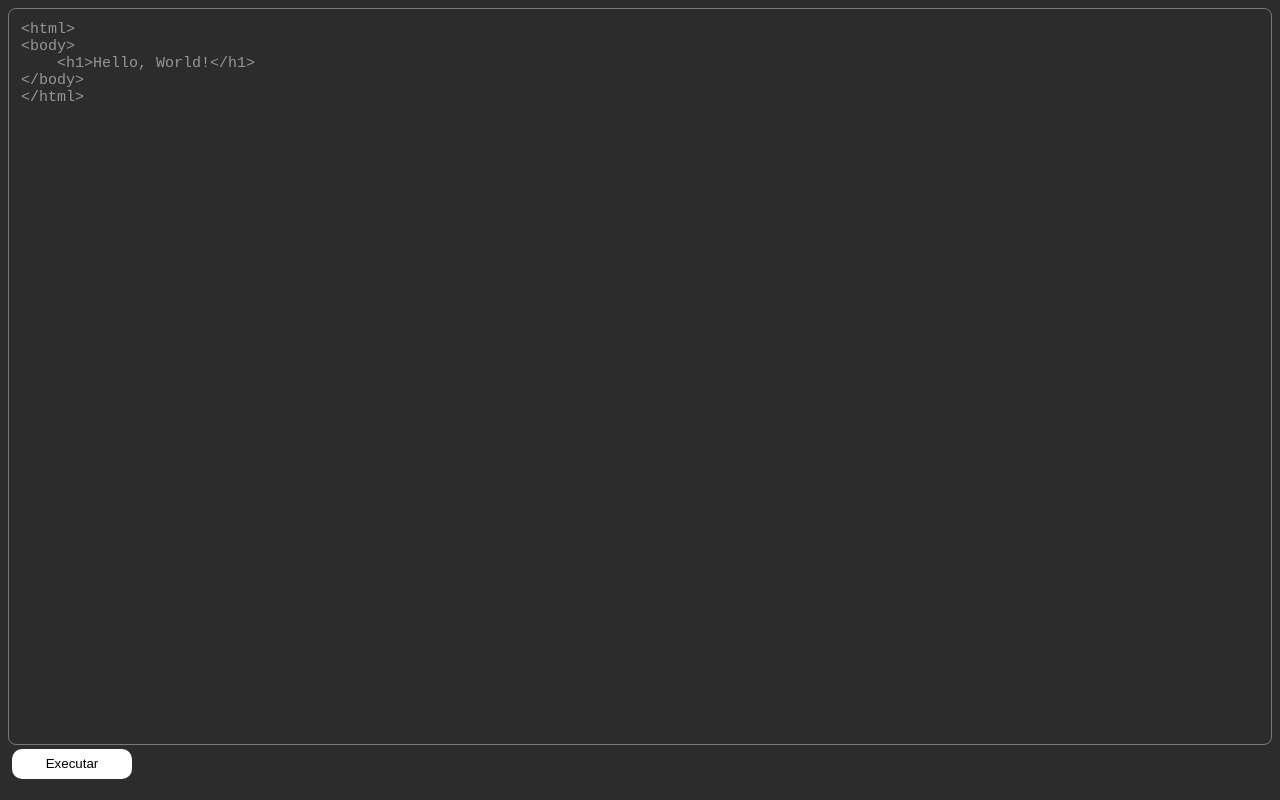
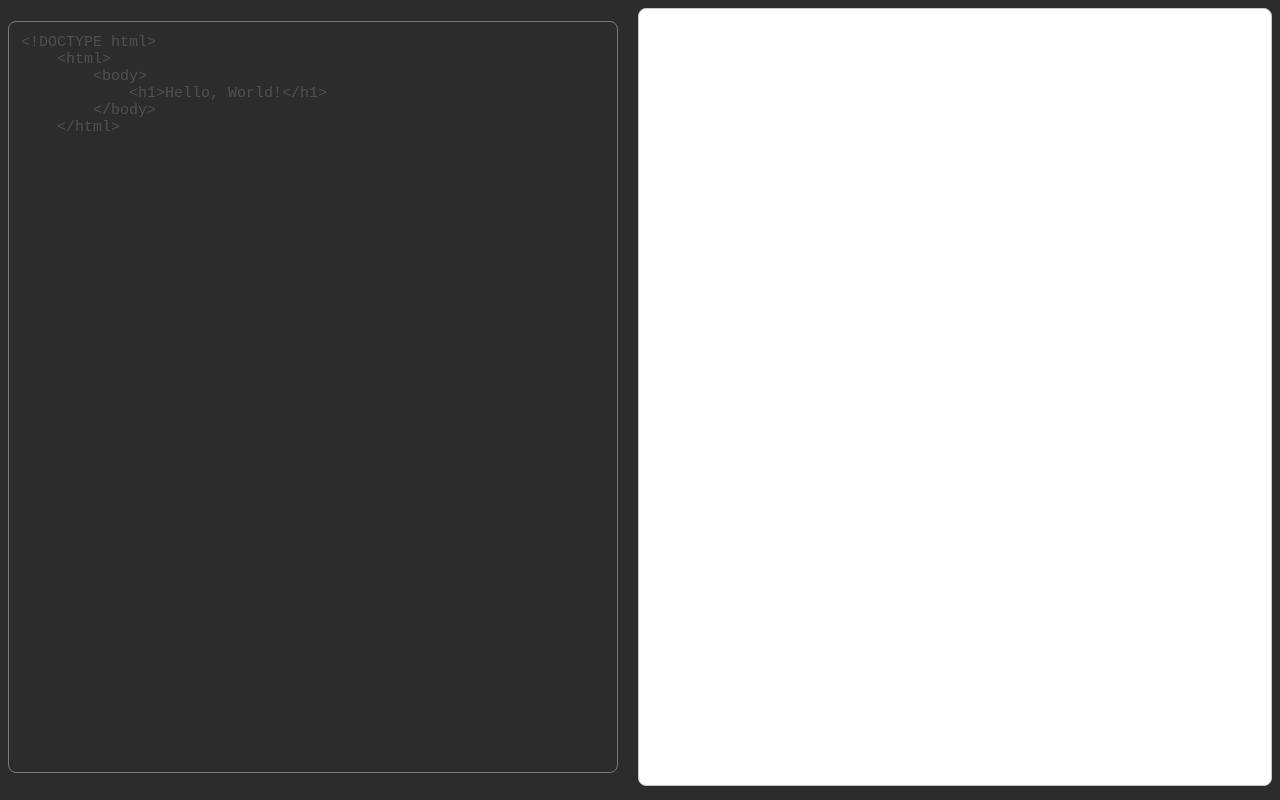
Before and after one commit to macieal/InfinityCode, a plain HTML site: page index.htm in a window 1280 px wide. Drawn offline with Linux system fonts and the light colour scheme.

Commit message:
- 🌌 InfinityCode 2.0
melhoria no coder!

```diff
--- a/index.htm
+++ b/index.htm
@@ -1,4 +1,3 @@
-
 <html>
 <head>
 	<title>InfinityCode</title>
@@ -7,14 +6,21 @@
   <link rel="shortcut icon" href="./code_blocks_71dp_E3E3E3_FILL0_wght400_GRAD0_opsz48.png" type="image/x-icon">
 <head>
 <body>
-  <form>
-		<textarea name="code" cols=70 rows=20 >
-<html>
-<body>
-    <h1>Hello, World!</h1>
-</body>
-</html></textarea>
-    	<input id="Executar" type="button" value="Executar" onclick="document.write(code.value);">
-  </form>
+  <noscript>Por favor, ative o JavaScript para usar o InfinityCode!</noscript>
+    <div class="codes">
+      <textarea onkeyup="compileHTML(this)" " placeholder="<!DOCTYPE html>
+    <html>
+        <body>
+            <h1>Hello, World!</h1>
+        </body>
+    </html>"></textarea>
+      <iframe id="output"></iframe>
+      <script>
+        function compileHTML(field){
+          const iframe = document.getElementById("output");
+          iframe.srcdoc = field.value;
+        }
+      </script>
+    </div>
 </body>
 </html>
--- a/style.css
+++ b/style.css
@@ -13,8 +13,8 @@
     }
     textarea {
       color: white;
-      width: 100%;
-      height: 94%;
+      width: 50vw;
+      height: 94vh;
       resize: none;
       font-size: 15px;
       padding: 12px;
@@ -28,18 +28,20 @@
     textarea:hover{
       opacity: 100%;
     }
-    #Executar{
-      margin: 4px;
-      width: 120px;
-      height: 30px;
-      border: none;
-      border-radius: 10px;
+    #output{
+      color: white;
+      width: 50vw;
+      height: 94vh;
+      resize: none;
+      font-size: 15px;
+      padding: 12px;
+      border-radius: 8px;
       background: white;
-      transition: 500ms;
+      border: 1px solid #c5c5c5;
     }
-    #Executar:hover{
-      transform: rotate(10deg);
-      background: black;
-      color: rgb(255, 255, 255);
-      cursor: pointer;
+    .codes{
+      display: flex;
+      justify-content: center;
+      align-items: center;
+      gap: 20px;
     }
```
